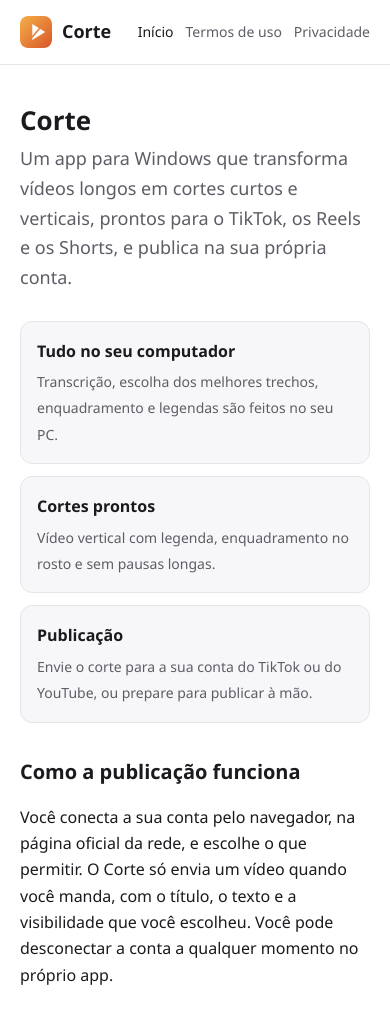
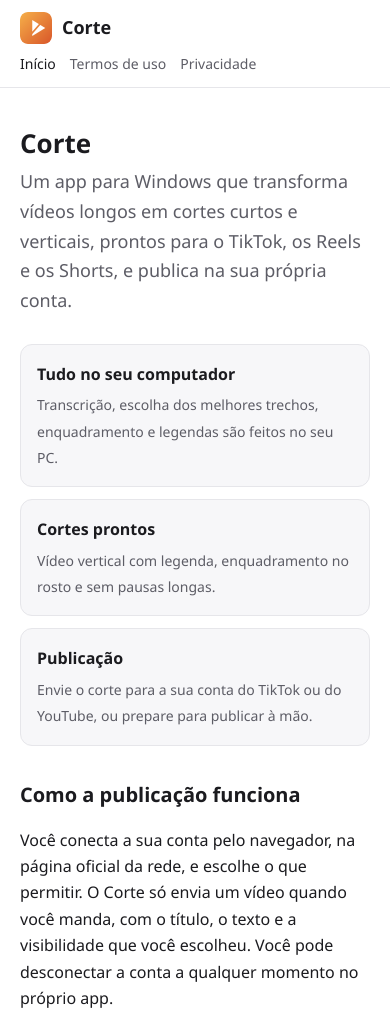
Before and after one commit to marc0sx/corte, a plain HTML site: page index.html in a window 390 px wide. Shown: the top 1014 px of the page. Drawn offline with Linux system fonts and the light colour scheme.

Commit message:
Menu do topo quebra de linha em telas estreitas
Co-Authored-By: Claude Opus 5.5 <noreply@anthropic.com>

```diff
--- a/estilo.css
+++ b/estilo.css
@@ -25,7 +25,7 @@ body {
 }
 .wrap { max-width: 760px; margin: 0 auto; padding: 0 20px; }
 header { border-bottom: 1px solid var(--line); }
-header .wrap { display: flex; align-items: center; gap: 12px; height: 64px; }
+header .wrap { display: flex; align-items: center; flex-wrap: wrap; gap: 8px 12px; min-height: 64px; padding-top: 12px; padding-bottom: 12px; }
 header a.brand { display: inline-flex; align-items: center; gap: 10px; color: var(--text); text-decoration: none; font-weight: 700; font-size: 18px; }
 header img { width: 32px; height: 32px; border-radius: 8px; }
 header nav { margin-left: auto; display: flex; gap: 18px; font-size: 14px; }
@@ -48,5 +48,5 @@ footer .wrap { padding: 20px; display: flex; gap: 18px; flex-wrap: wrap; }
 footer a { color: var(--muted); }
 @media (max-width: 520px) {
   h1 { font-size: 26px; }
-  header nav { gap: 12px; }
+  header nav { margin-left: 0; width: 100%; flex-wrap: wrap; gap: 4px 14px; }
 }
```
